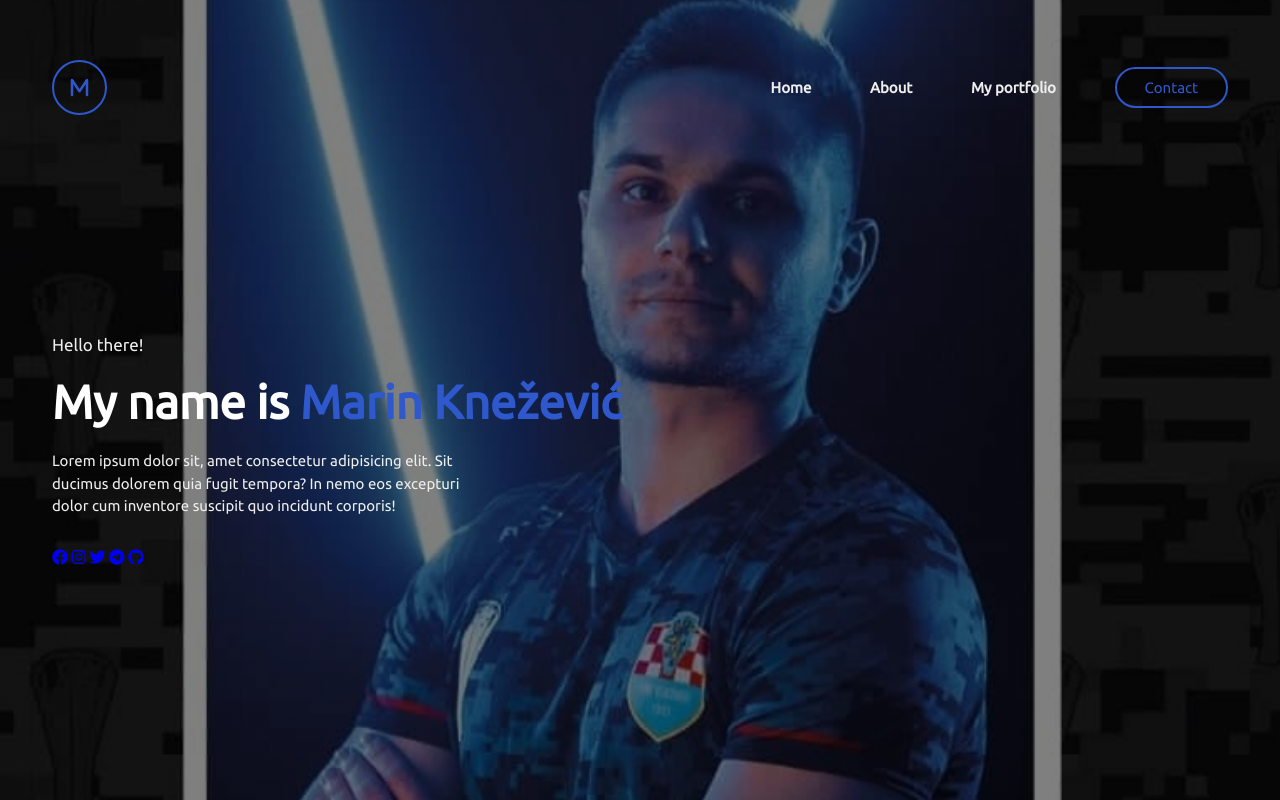
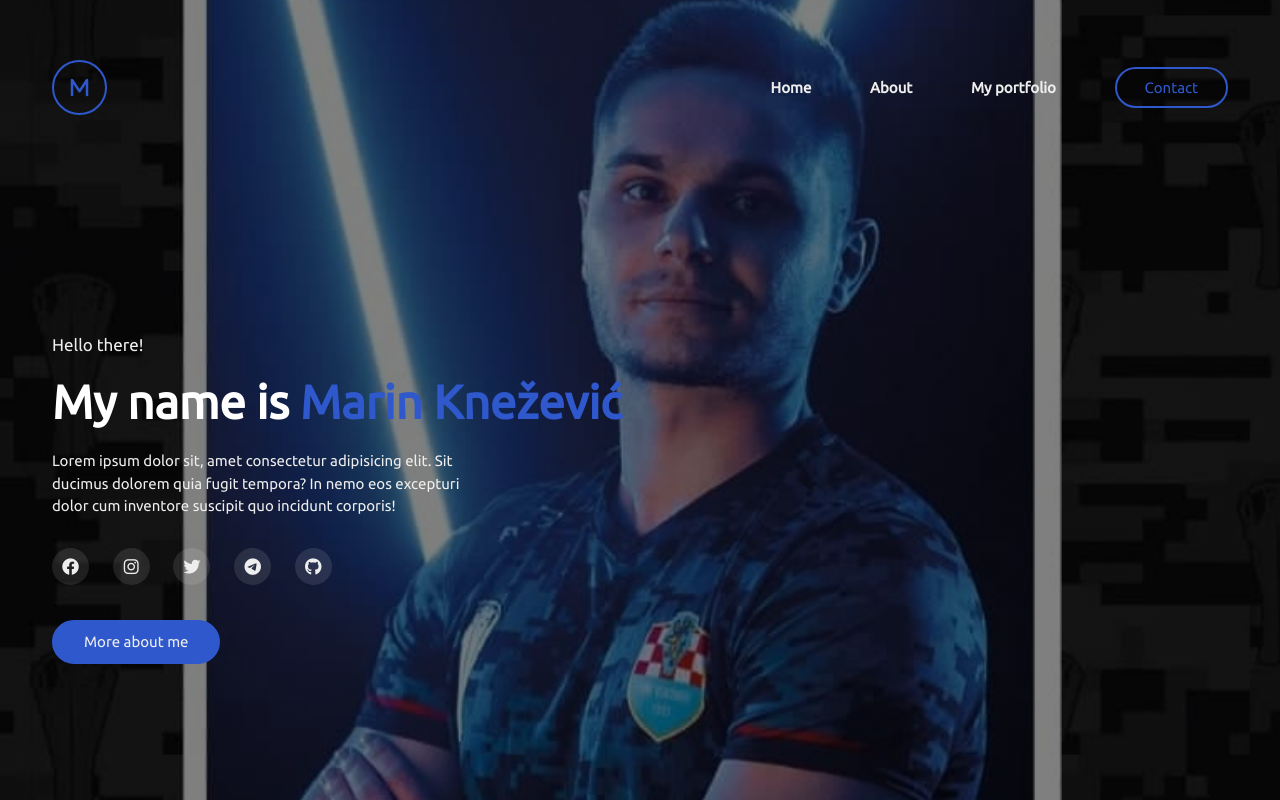
Before and after one commit to marinknezevic10/Responsive-Html-CSS, a plain HTML site: page index.html in a window 1280 px wide. Drawn offline with Linux system fonts and the light colour scheme.

Commit message:
finishg social logos

```diff
--- a/css/style.css
+++ b/css/style.css
@@ -143,3 +143,36 @@ span {
   line-height: 1.5;
   margin-bottom: 30px;
 }
+
+.social a {
+  width: 37px;
+  height: 37px;
+  border-radius: 50%;
+  display: inline-flex;
+  align-items: center;
+  justify-content: center;
+  font-size: 17px;
+  color: #eee;
+  cursor: pointer;
+  margin-right: 20px;
+  background-color: rgba(255, 255, 255, 0.1);
+  margin-bottom: 35px;
+}
+
+.social a:hover {
+  transform: scale(1.1);
+  background: #2e58cc;
+  transition: 0.4s;
+}
+
+.container .hero-text button {
+  color: #eee;
+  background: #2e58cc;
+  font-size: 15px;
+  font-weight: 500;
+  line-height: 24px;
+  padding: 8px 30px;
+  border: 2px solid #2e58cc;
+  border-radius: 30px;
+  cursor: pointer;
+}
--- a/index.html
+++ b/index.html
@@ -53,7 +53,7 @@
           <a href="#"><i class="fa-brands fa-telegram"></i></a>
           <a href="#"><i class="fa-brands fa-github"></i></i></a>
         </div>
-
+        <button>More about me</button>
       </div>
     </div>
     </section>
```
